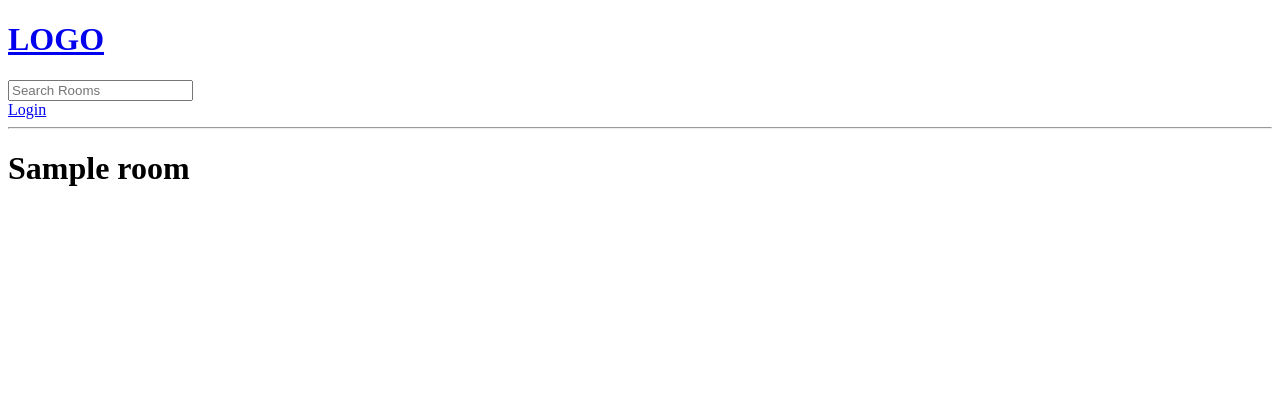
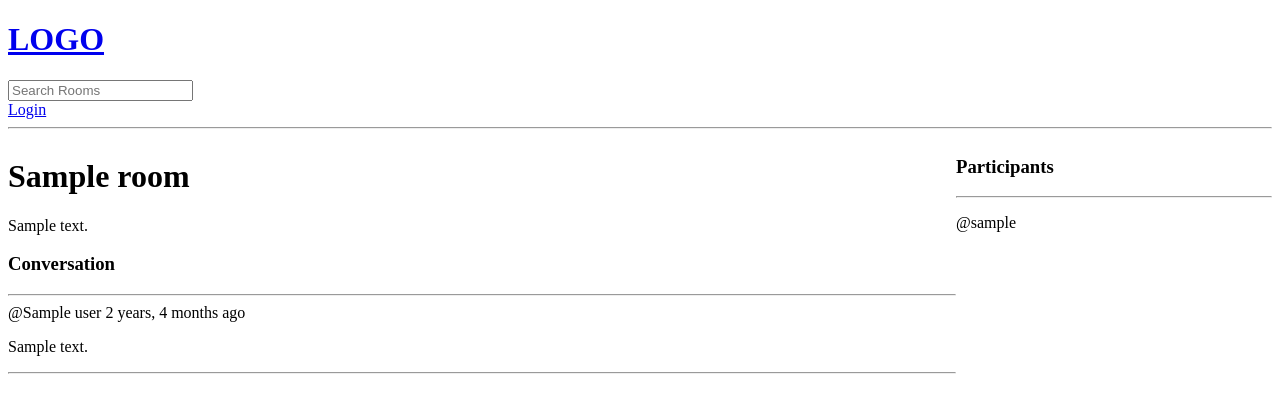
Before and after one commit to armaanislam/studybud, a Django app: template base/templates/base/room.html in a window 1280 px wide. Shown: the top 413 px of the page. Run offline with Django 4.2, Linux system fonts and the light colour scheme; the template is opened without the code that fills it: most values are stand-ins (such as "Sample title", 1, 10 or a date in 2020).

Commit message:
Chat Room Messages CRUD

```diff
--- a/base/models.py
+++ b/base/models.py
@@ -12,12 +12,12 @@ class Room(models.Model):
     topic = models.ForeignKey(Topic, on_delete=models.SET_NULL, null=True) #A topic can have multiple rooms, a room can have multiple topics but for now a room can have only one topic
     name = models.CharField(max_length=200)
     description = models.TextField(null=True, blank=True) #Blank = form, null = database; True means, wihtout any value the model can have this instance
-    #participants =
+    participants = models.ManyToManyField(User, related_name='participants', blank=True) #As the user model is already onnected with room hot, we need to spcify a related name for this user
     updated = models.DateTimeField(auto_now=True)
     created = models.DateTimeField(auto_now_add=True)
 
     class Meta:
-        ordering = ['-updated', '-created'] #Newest update will be shown first
+        ordering = ['-updated', '-created'] #Newest upda te will be shown first
 
     def __str__(self):
         return self.name
--- a/base/templates/base/room.html
+++ b/base/templates/base/room.html
@@ -1,5 +1,57 @@
 {% extends 'main.html' %}
 
 {% block content %}
-<h1>{{ room.name }}</h1>
+
+    <style>
+        .room-container{
+            display: grid;
+            grid-template-columns: 3fr 1fr;
+        }
+    </style>
+
+<div class="room-container">
+
+    <div>
+        <h1>{{ room.name }}</h1>
+
+        <p>{{ room.description }}</p>
+
+        <div class="comment-wrapper">
+            <h3>Conversation</h3>
+            <hr>
+
+            {% for message in room_messages %}
+                <div>
+                    {% if request.user == message.user %}
+                    <a href="{% url 'delete-message' message.id %}">Delete</a>
+                    {% endif %}
+                    <span>@{{ message.user }} {{ message.created|timesince }} ago</span>
+                    <p>{{ message.body }}</p>
+                    <hr>
+                </div>
+            {% endfor %}
+        </div>
+
+        {% if request.user.is_authenticated %}
+        <div class="comment-form">
+            <form method="POST" action="">
+                {% csrf_token %}
+                <input type="text" name="body" placeholder="Write your message here...">
+            </form>
+        </div>
+        {% endif  %}
+    </div>
+
+    <div>
+        <h3>Participants</h3>
+        <hr>
+
+        {% for user in participants %}
+            <div>
+                <p>@{{ user.username }}</p>
+            </div>
+        {% endfor %}
+    </div>
+
+</div>
 {% endblock %}
--- a/base/urls.py
+++ b/base/urls.py
@@ -12,4 +12,5 @@ urlpatterns = [
     path('create-room/', views.createRoom, name="create-room"),
     path('update-room/<str:pk>/', views.updateRoom, name="update-room"),
     path('delete-room/<str:pk>/', views.deleteRoom, name="delete-room"),
+    path('delete-message/<str:pk>/', views.deleteMessage, name="delete-message"),
 ]
```
Also changed, not shown: base/views.py (+30 -8 lines), base/migrations/0003_alter_room_options_room_participants.py (added), db.sqlite3, templates/main.html (line endings or trailing spaces).
